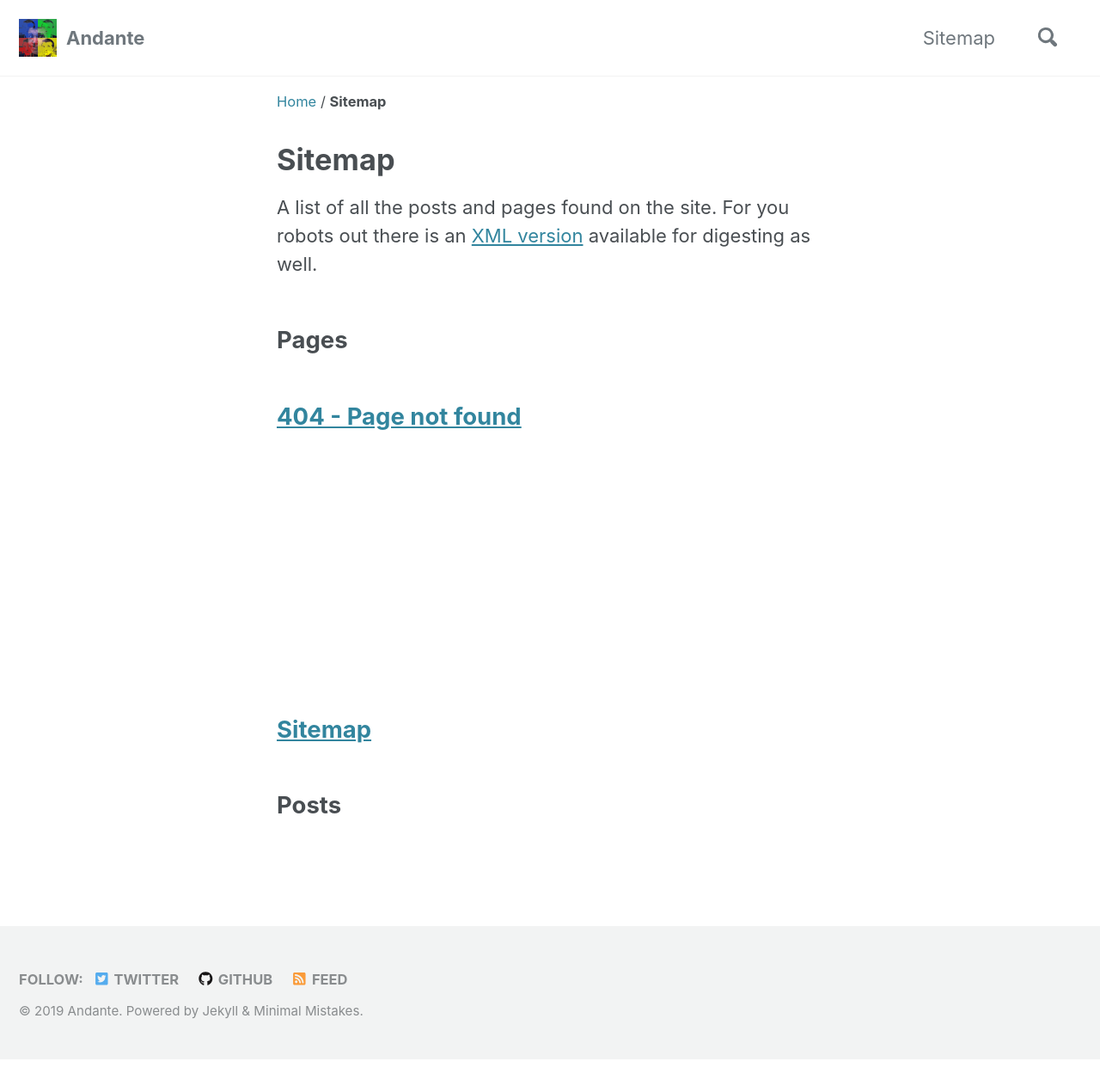
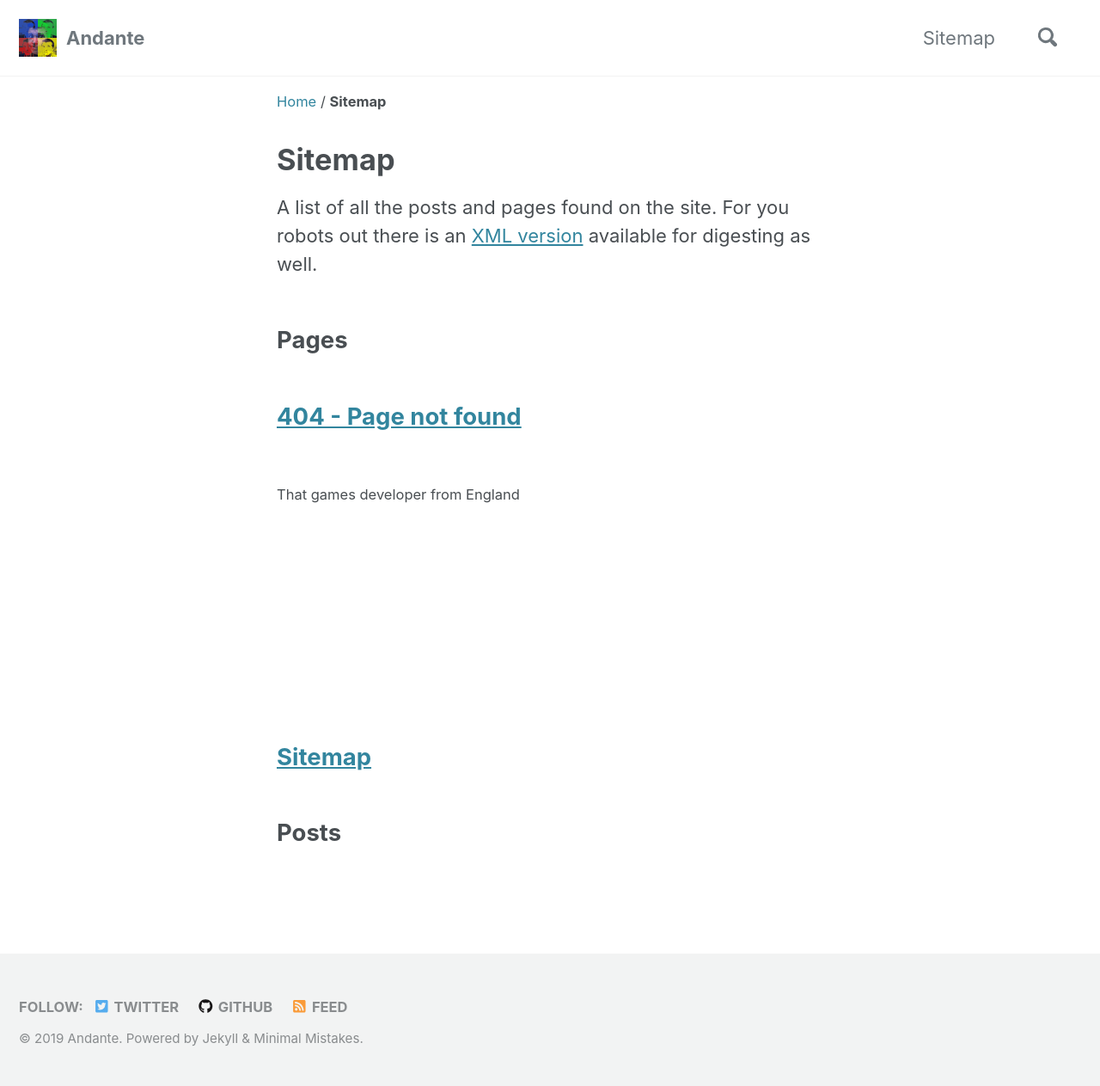
Before and after one commit to AndanteDevs/andantedevs.github.io, a Jekyll site: the page built from _pages/sitemap.md, in a window 1280 px wide. Shown: the whole page at 86% size. Built offline with Jekyll 4.4.1, drawn with Linux system fonts in a browser that asks for light colours; cached includes are drawn as plain includes; nearby versions of some CDN libraries; before the commit the page ends 1232 px from its top, so only the background shows below that.

Commit message:
Added bio 2

```diff
--- a/index.html
+++ b/index.html
@@ -8,9 +8,9 @@ header:
 #  actions:
 #    - label: "Download"
 #      url: "https://github.com/ArtefactDev/Imperius-Return/archive/master.zip"
-excerpt: ""
+excerpt: "That games developer from England"
 intro:
-  - excerpt: ''
+  - excerpt: 'That games developer from England. Developer at [Artefact](https://artefactdev.github.io/blog)'
 #feature_row:
 #  - image_path: assets/images/unsplash-gallery-image-discord-chat.png
 #    alt: "unsplash-gallery-image-discord-chat.png"
```
